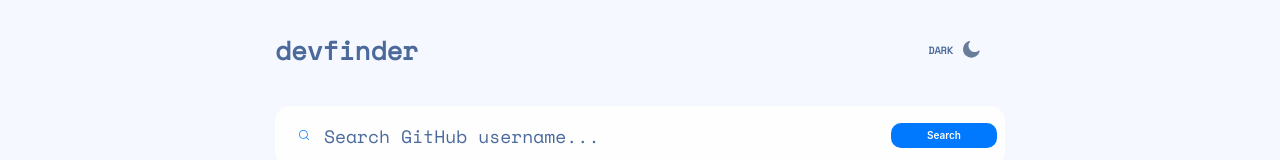
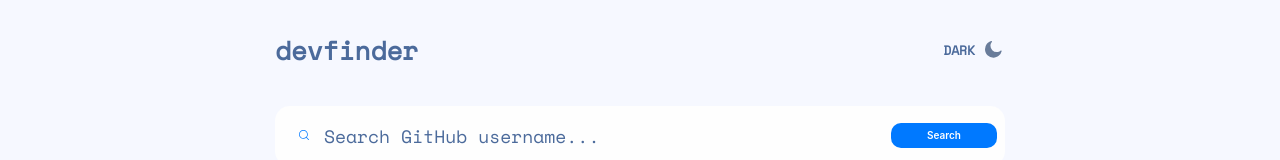
Before and after one commit to dreyzu/devfinder, a React (Vite) app: page / in a window 1280 px wide. Shown: the top 160 px of the page. Built offline with nearby package versions, Linux system fonts and the light colour scheme.

Commit message:
change display

```diff
--- a/src/components/Header.tsx
+++ b/src/components/Header.tsx
@@ -10,9 +10,9 @@
             mb="3.6rem"
             w={["30rem", "57.3rem", "57.3rem", "73rem"]}
             alignItems="flex-start"
+            justifyContent="center"
             fontFamily="space mono"
             fontWeight="bold"
-            fontSize="1.3rem"
             color={useColorModeValue("pale-blue", "white")}
             id="header"
         >
@@ -20,16 +20,9 @@
                 devfinder
             </Text>
             <Spacer />
-            <Box display="flex" w="7.8rem" h="2rem" flexDir="row" mt="1rem">
-                <ToggleButton
-                    isround="yes"
-                    w="2.5rem"
-                    h="2.5rem"
-                    ml="1.6rem"
-                    alignSelf="center"
-                    onClick={toggleColorMode}
-                >
-                    <Text>{colorMode === "light" ? "DARK" : "LIGHT"}</Text>
+            <Box alignSelf="center">
+                <ToggleButton isround="yes" alignSelf="center" onClick={toggleColorMode}>
+                    <Text fontSize="1.3rem">{colorMode === "light" ? "DARK" : "LIGHT"}</Text>
                     {colorMode === "light" ? <MoonIcon ml="1rem" /> : <SunIcon ml="1rem" />}
                 </ToggleButton>
             </Box>
@@ -41,6 +34,8 @@
 const ToggleButton = ({ children, ...props }) => {
     return (
         <Button
+            m={0}
+            p={0}
             bg="none"
             aria-label="toggle light/dark mode"
             variant="ghost"
@@ -63,7 +58,7 @@
 // Sun Icon svg
 const SunIcon = ({ ...props }) => {
     return (
-        <Icon w="2rem" h="2rem" {...props}>
+        <Icon w="2rem" h="2rem" p="0" {...props}>
             <path
                 d="M13.545 6.455c-.9-.9-2.17-1.481-3.545-1.481a4.934 4.934 0 00-3.545 1.481c-.9.9-1.481 2.17-1.481 3.545 0 1.376.582 2.646 1.481 3.545.9.9 2.17 1.481 3.545 1.481a4.934 4.934 0 003.545-1.481c.9-.9 1.481-2.17 1.481-3.545a4.934 4.934 0 00-1.481-3.545zM10 3.413a.7.7 0 00.688-.688V.688A.7.7 0 0010 0a.7.7 0 00-.688.688v2.037a.7.7 0 00.688.688zM15.635 5.344l1.455-1.455a.67.67 0 000-.952.67.67 0 00-.952 0l-1.455 1.455a.67.67 0 000 .952c.238.264.66.264.952 0zM19.312 9.312h-2.037a.7.7 0 00-.688.688.7.7 0 00.688.688h2.037A.7.7 0 0020 10a.7.7 0 00-.688-.688zM15.608 14.656a.67.67 0 00-.952 0 .67.67 0 000 .952l1.455 1.455a.67.67 0 00.952 0 .67.67 0 000-.952l-1.455-1.455zM10 16.587a.7.7 0 00-.688.688v2.037A.7.7 0 0010 20a.7.7 0 00.688-.688v-2.037a.7.7 0 00-.688-.688zM4.365 14.656L2.91 16.111a.67.67 0 000 .952.67.67 0 00.952 0l1.455-1.455a.67.67 0 000-.952c-.238-.264-.66-.264-.952 0zM3.413 10a.7.7 0 00-.688-.688H.688A.7.7 0 000 10a.7.7 0 00.688.688h2.037A.7.7 0 003.413 10zM4.365 5.344a.67.67 0 00.952 0 .67.67 0 000-.952L3.862 2.937a.67.67 0 00-.952 0 .67.67 0 000 .952l1.455 1.455z"
                 fill="#FFF"
@@ -76,7 +71,7 @@
 // Moon Icon svg
 const MoonIcon = ({ ...props }) => {
     return (
-        <Icon w="2rem" h="2rem" {...props}>
+        <Icon w="2rem" h="2rem" p="0" {...props}>
             <path
                 d="M19.513 11.397a.701.701 0 00-.588.128 7.496 7.496 0 01-2.276 1.336 7.101 7.101 0 01-2.583.462 7.505 7.505 0 01-5.32-2.209 7.568 7.568 0 01-2.199-5.342c0-.873.154-1.72.41-2.49a6.904 6.904 0 011.227-2.21.657.657 0 00-.102-.924.701.701 0 00-.589-.128C5.32.61 3.427 1.92 2.072 3.666A10.158 10.158 0 000 9.83c0 2.8 1.125 5.342 2.967 7.19a10.025 10.025 0 007.16 2.98c2.353 0 4.527-.822 6.266-2.183a10.13 10.13 0 003.58-5.624.623.623 0 00-.46-.796z"
                 fill="#697C9A"
```
